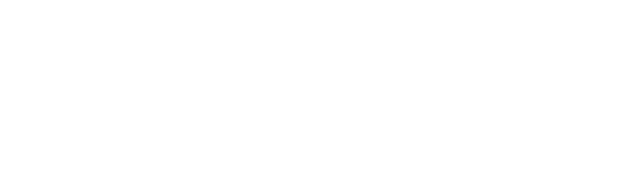
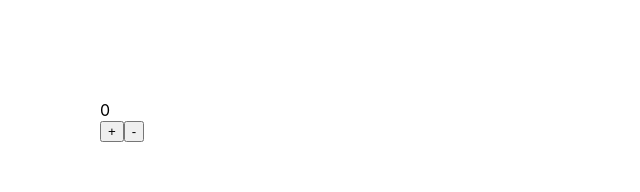
Before and after one commit to mabuhanifa/react-use-context_prac, a React (Create React App) app: page / in a window 1280 px wide. Shown: the top 192 px of the page, without its empty margins (0-640 px from the left). Built offline with nearby package versions, Linux system fonts and the light colour scheme.

Commit message:
useDispatch working

```diff
--- a/src/App.js
+++ b/src/App.js
@@ -2,10 +2,30 @@ import { useDispatch, useSelector } from "./context/api/Store";
 
 function App() {
   const dispatch = useDispatch();
+
   const counter = useSelector((state) => state.counter);
+
   return (
     <div style={{ margin: "100px" }}>
-      <div></div>
+      <div>{counter}</div>
+      <button
+        onClick={() =>
+          dispatch({
+            type: "add",
+          })
+        }
+      >
+        +
+      </button>
+      <button
+        onClick={() =>
+          dispatch({
+            type: "reduce",
+          })
+        }
+      >
+        -
+      </button>
     </div>
   );
 }
--- a/src/context/reducer/storeReducer.js
+++ b/src/context/reducer/storeReducer.js
@@ -4,6 +4,11 @@ export const storeReducer = (state, action) => {
       return {
         ...state,
         counter: state.counter + 1,
+      };
+    case "reduce":
+      return {
+        ...state,
+        counter: state.counter - 1,
       };
     case "fetchData":
       return {
```
